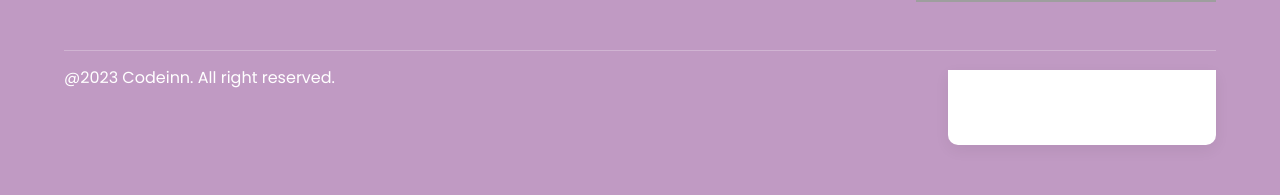
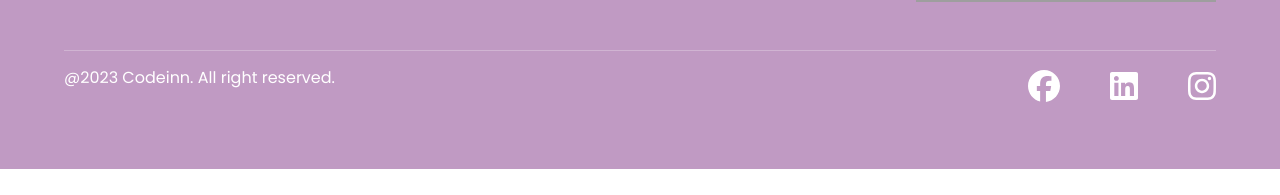
Before and after one commit to programateacademy/genero, a React (Create React App) app: page / in a window 1280 px wide. Shown: the part 4383-4578 px from the top of the page. After the commit the page ends 4552 px from the top, so only its background shows below. Built offline with nearby package versions, Linux system fonts and the light colour scheme; grey boxes are pictures that could not be loaded.

Commit message:
change footer nav

```diff
--- a/src/Components/Footer.css
+++ b/src/Components/Footer.css
@@ -46,7 +46,7 @@ text-decoration: none;
 .Socialmedia{
     display: flex;
     flex-direction: row;
-    gap: 10px;
+    gap: 50px;
 }
 
 .Socialmedia a{
--- a/src/Components/Footer.jsx
+++ b/src/Components/Footer.jsx
@@ -46,12 +46,10 @@ const Footer = () => {
                         </p>
                     </div>
                     <div className="Socialmedia">
-                            <nav className='Socialmedia'>
-                                {socialLinks.map((link, index) => (
-                                    <SocialIcon key={index} href={link.href} icon={link.icon} />
-                                ))}
-                            </nav>
-                        </div>
+                        {socialLinks.map((link, index) => (
+                            <SocialIcon key={index} href={link.href} icon={link.icon} />
+                        ))}
+                     </div>
                 </div>
             </div>
         </div>
```
